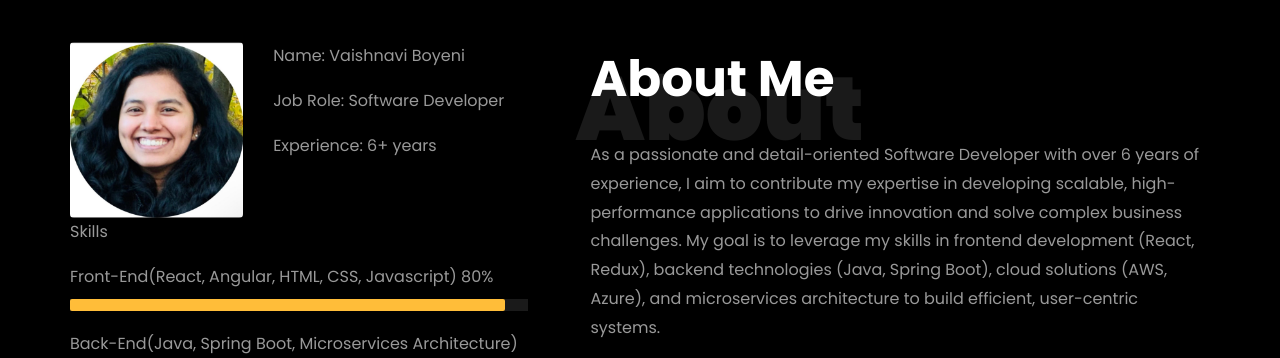
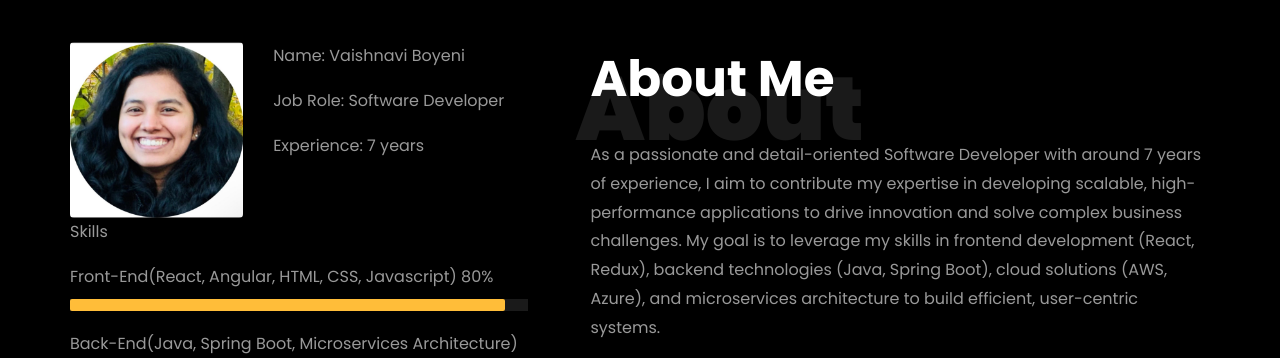
Before and after one commit to vaishnaviboyeni/vaishnavibo.github.io, a plain HTML site: page index.html in a window 1280 px wide. Shown: the part 820-1178 px from the top of the page. Drawn offline with Linux system fonts and the light colour scheme; files whose address does not match are found by name.

Commit message:
Update index.html

```diff
--- a/index.html
+++ b/index.html
@@ -221,7 +221,7 @@
 									  <div class="about-info">
 										<p><span class="title-s">Name: </span> <span>Vaishnavi Boyeni</span></p>
 										<p><span class="title-s">Job Role: </span> <span>Software Developer</span></p>
-										<p><span class="title-s">Experience: </span> <span>6+ years</span></p>
+										<p><span class="title-s">Experience: </span> <span>7 years</span></p>
 										<!-- <p><span class="title-s">Address: </span> <span>Bengaluru, India</span></p> -->
 									  </div>
 									</div>
@@ -270,7 +270,7 @@
 								<h1 class="big">About</h1>
 								<h2 class="mb-4">About Me</h2>
 
-								<p>As a passionate and detail-oriented Software Developer with over 6 years of experience, I aim to contribute my expertise in developing scalable, high-performance applications to drive innovation and solve complex business challenges. My goal is to leverage my skills in frontend development (React, Redux), backend technologies (Java, Spring Boot), cloud solutions (AWS, Azure), and microservices architecture to build efficient, user-centric systems.</p>
+								<p>As a passionate and detail-oriented Software Developer with around 7 years of experience, I aim to contribute my expertise in developing scalable, high-performance applications to drive innovation and solve complex business challenges. My goal is to leverage my skills in frontend development (React, Redux), backend technologies (Java, Spring Boot), cloud solutions (AWS, Azure), and microservices architecture to build efficient, user-centric systems.</p>
 								<ul class="about-info mt-4 px-md-0 px-2">
 									<li class="d-flex"><span>Profile:</span> <span> Software Developer</span></li>
 									<!-- <li class="d-flex"><span>Domain:</span> <span>Retail, Ecommerce, BFSI &amp; Digital Marketing</span></li> -->
```
